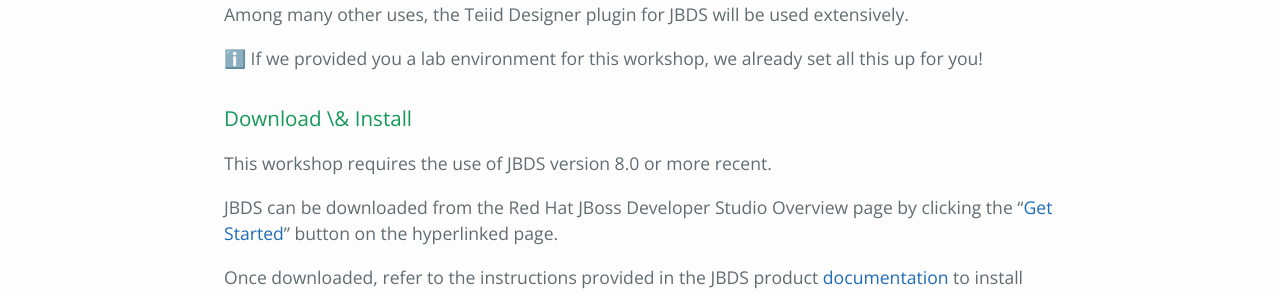
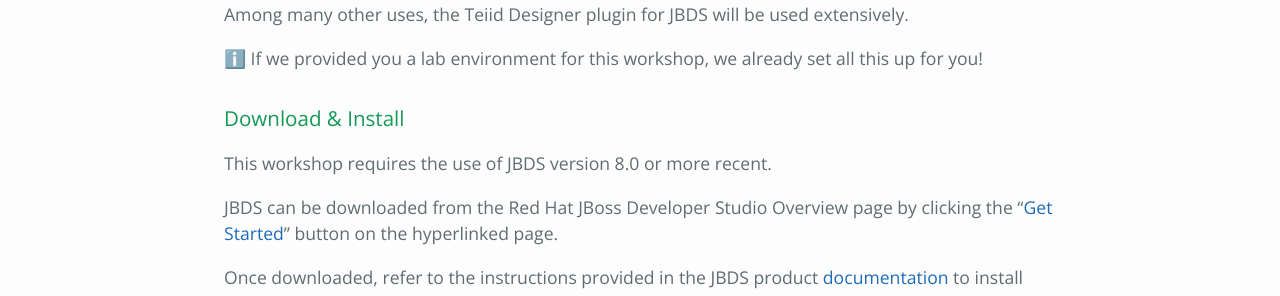
Before and after one commit to epe105/jboss-workshops, a Jekyll site: the page built from www/jdv/03-module.md, in a window 1280 px wide and 900 px high. Shown: the part 394-690 px from the top of the window. Built offline with Jekyll 4.4.1, drawn with Linux system fonts in a browser that asks for light colours; emoji names are drawn with the system emoji font.

Commit message:
Reverted change

```diff
--- a/www/jdv/03-module.md
+++ b/www/jdv/03-module.md
@@ -9,7 +9,7 @@
 
 :information_source: If we provided you a lab environment for this workshop, we already set all this up for you!
 
-### Download \& Install
+### Download & Install
 
 This workshop requires the use of JBDS version 8.0 or more recent.
 
```
